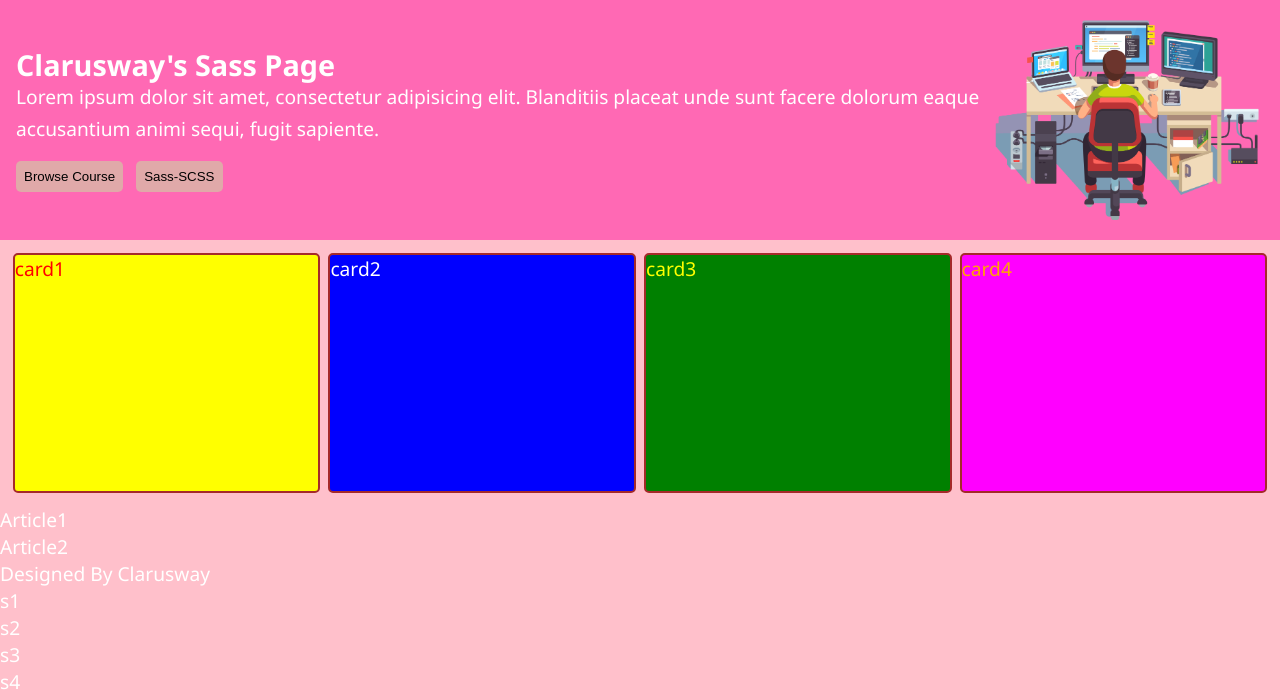
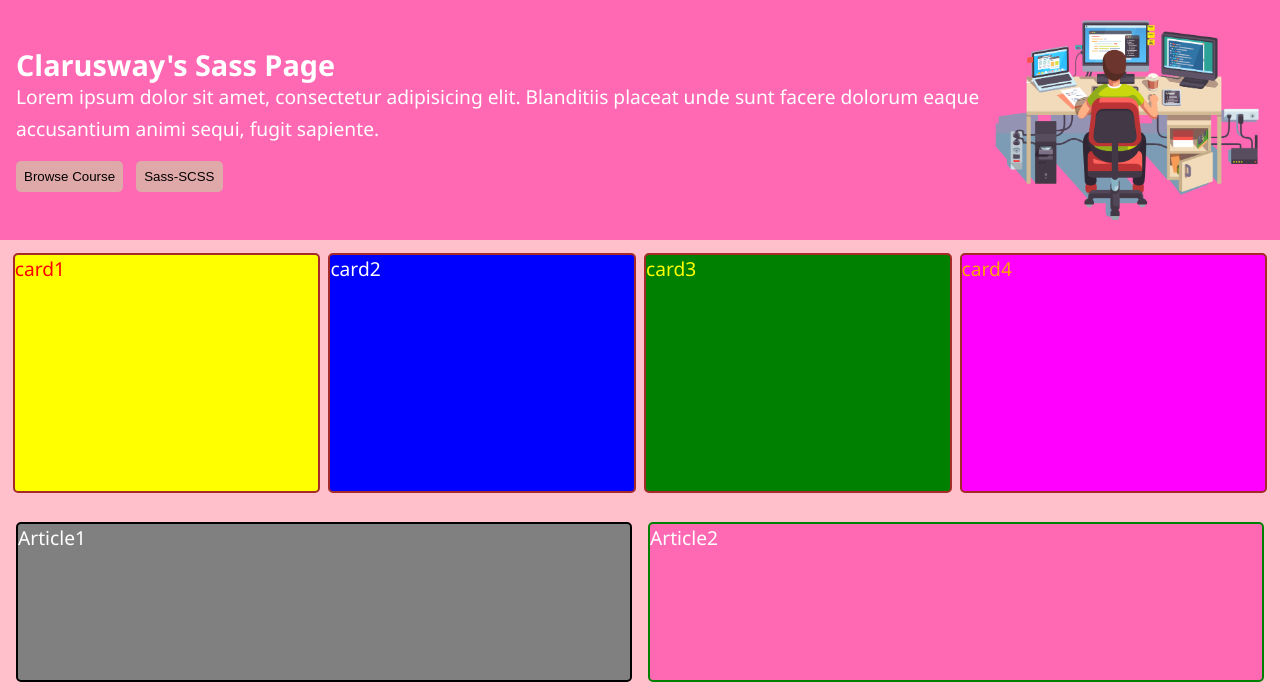
Before and after one commit to cananagbal/Sass, a plain HTML site: page index.html in a window 1280 px wide. Shown: the part 99-791 px from the top of the page. Drawn offline with nearby package versions, Linux system fonts and the light colour scheme; files that its build step writes are made by us from their sources.

Commit message:
articles

```diff
--- a/style.scss
+++ b/style.scss
@@ -125,3 +125,27 @@ header{
     }
 
 }
+
+//*******  ARTICLES *********/
+
+//*****************
+//! @EXTEND
+//*****************
+
+.articles{
+    display: flex;
+    padding: 1rem;
+    gap: 1rem;
+    .article1{
+        background-color: grey;
+        width: 50%;
+        height: 10rem;
+        border-radius: 5px;
+        border: 2px solid black;
+    }
+    .article2{
+        @extend .article1;
+        background-color: hotpink;
+        border-color: green;
+    }
+}
```
